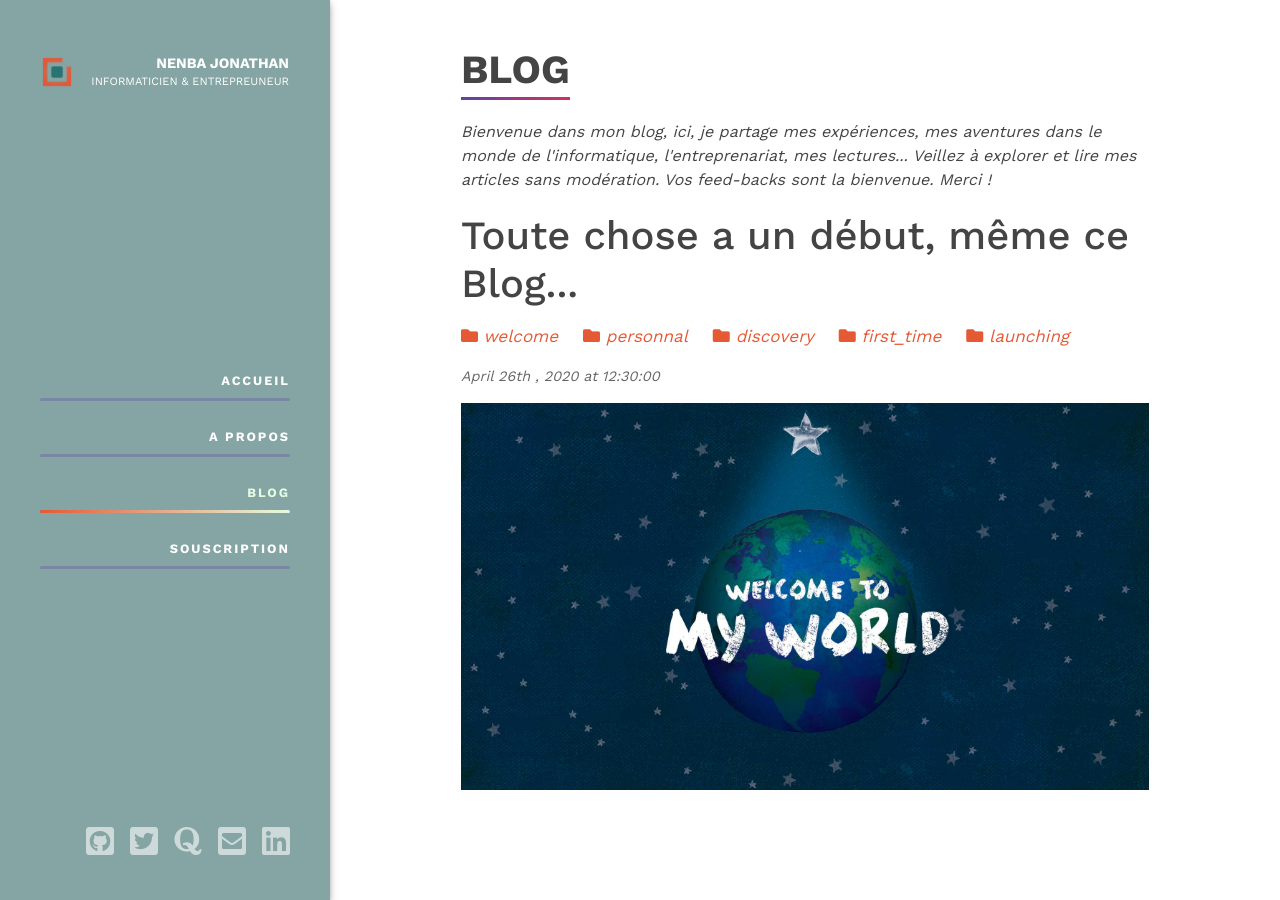
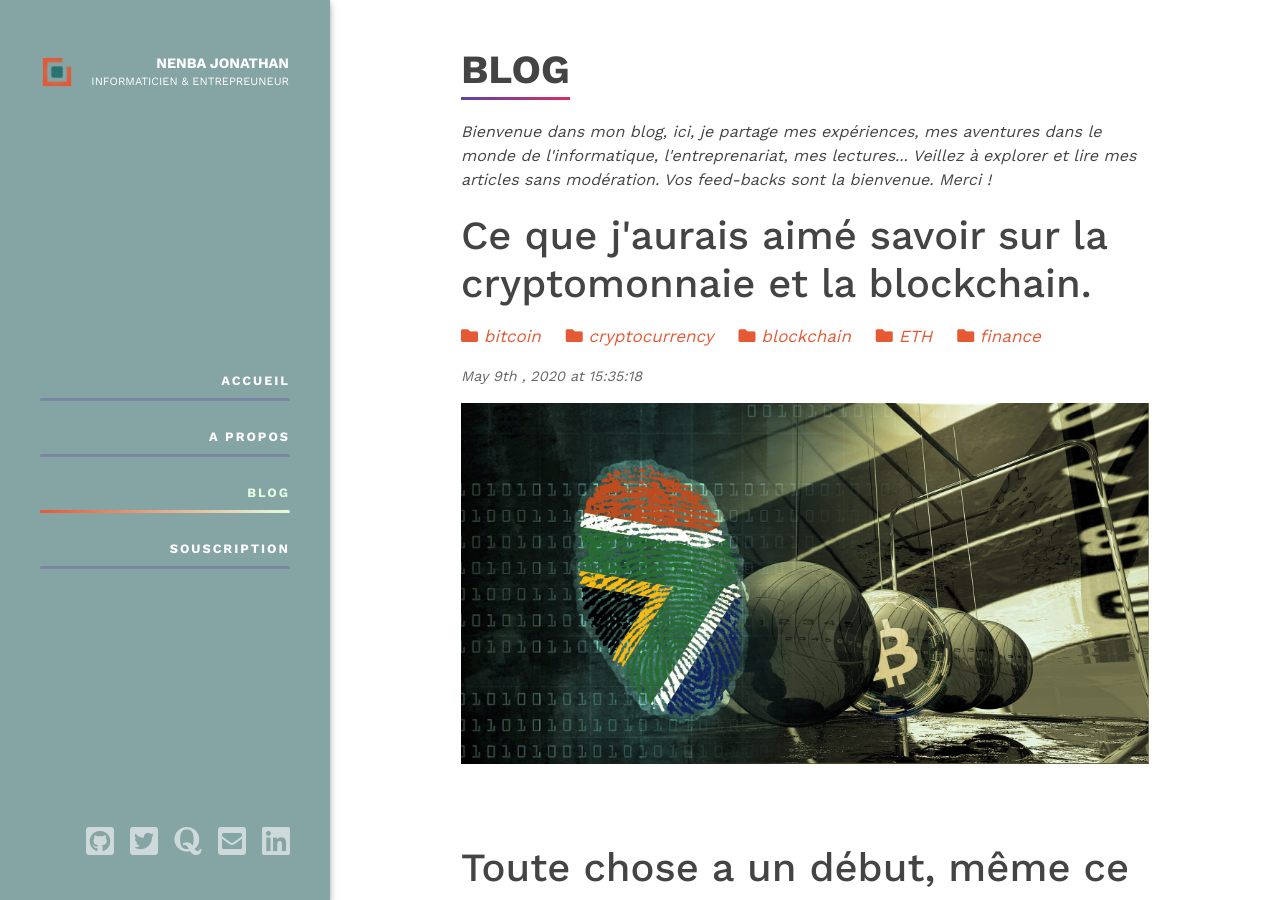
Before and after one commit to nejos97/nejos97.github.io, a Jekyll site: the page built from pages/blog.html, in a window 1280 px wide and 900 px high. Built offline with Jekyll 4.4.1, drawn with Linux system fonts in a browser that asks for light colours; some of the changed lines change nothing that is shown.

Commit message:
Ajout de mion article sur la cryptomonnaie et la blockchain

```diff
--- /dev/null
+++ b/_posts/2020-05-09-ce-que-jaurais-aime-savoir-sur-la-cryptomonnaie-et-la-blockchain.md
@@ -0,0 +1,106 @@
+---
+title: Ce que j'aurais aimé savoir sur la cryptomonnaie et la blockchain.
+layout: post
+date: '2020-05-09 15:35:18'
+categories:
+- bitcoin
+- cryptocurrency
+- blockchain
+- ETH
+- finance
+image: "/assets/images/posts/crypto-design-africa.jpg"
+visible: 1
+description: C'est quoi la cryptomonnaie et la blockchain ? Une breve introduction
+  a ses concepts et la finance numérique de demain.
+---
+
+### C'est quoi la Cryptomonnaie
+
+Une cryptomonnaie est une monnaie numérique ou virtuelle conçue pour fonctionner comme moyen d'échange. Il utilise la cryptographie pour sécuriser, vérifier et valider les transactions ainsi que pour contrôler la création des nouvelles unités de cette crypto-monnaie(On ne décide pas d'aller juste imprimer comme on le fait avec la monnaie fiduciaire : XAF, USD, EUR...)
+Les cryptomonnaie sont essentiellement des entrées(souvent limités) dans une base de données que personne ne peut modifier a moins que des conditions spécifique ne soit rempli(des conditions vraiment bizarres)
+Les cryptomonnaies fonctionnent à l'aide d'une technologie appelée blockchain(pas de crainte, on en reparle juste en bas).
+
+### La Blockchain
+Une blockchain est une technologie de stockage et de transmission d’information sans organe de contrôle(pas de contrôle centraliser). De manière technique, il s'agit d'une base de données distribué dont les informations sont vérifiées et groupées à intervalle de temps régulier en blocs, formant ainsi une chaîne les unes liées aux autres. On peut également dire que c'est une base de données distribuer(à travers le monde le plus souvent) qui gère une liste d'enregistrement(votre argent par exemple) protégé contre toute falsification et modifications. C'est dont un gros livre qui garde et traite toute les transactions effectuées depuis le démarrage d'un système(le lancement de la cryptomonnaie).
+
+Il faut savoir que beaucoup de monnaie virtuelle et de cryptomonnaie utilisent les chaînes de blocs pour leur sécurité. Satashi Nakamoto, l'inventeur du bitcoin, a été le premier a appliquer une chaîne de block décentralisée. Les transactions sur une chaîne de blocs sont très difficiles à annuler.
+
+Au-delà de son aspect monétaire, cette technologie de stockage décentralisé d'information pourrait avoir de multiples applications nécessitant une sécurisation des échanges sans passer par un organisme centralisateur, ou une traçabilité infalsifiable.
+
+### Concept clé de la Cryptomonnaie
+
+Avant de continue, je voulais vous montrer quelques mots et concept a maîtriser pour être à l'aise dans ce domaine.
+
+**Decentralisation**: Décrit un système où il n'y a pas de points de défaillance centralisés (par exemple, un pilier qui maintient toute une structure en place), ou une organisation qui n'a pas de figure d'autorité centrale. Le Bitcoin est un exemple de système décentralisé.
+
+**Emission**: L'émission, également connue sous le nom de courbe d'émission, taux d'émission et calendrier d'émission, est la vitesse à laquelle de nouvelles pièces sont créées et lancées. L'émission se réfère à la vitesse/taux à laquelle de nouvelles pièces sont frappées et libérées comme dicté par les protocoles écrits sur le logiciel d'une blockchain donnée.
+
+**Genesis Block**: C'est le premier bloc de données qui est traité et validé pour former une nouvelle blockchain, généralement appelée «bloc 0» ou «bloc 1».
+
+**Hash**: Techniquement, une fonction de hachage est un code de sortie (unique et alphanumérique) que nous obtenons à partir d'une chaîne d'entrée, ce qui nous permet de savoir si la chaîne d'origine a été modifiée. Il est produit à partir d'un algorithme et assure l'entrée en crypté.
+
+**Wallet**: Analogue à un compte bancaire en ligne ou à un logiciel client de messagerie. Les portefeuilles de cryptomonnaie sont une interface qui permet aux utilisateurs de stocker, d'envoyer et de recevoir des cryptomonnaies. Il existe 3 catégories populaires de portefeuilles, "Custodial" - où la sécurité des clés privées (et par proxy, les cryptomonnaies elles-mêmes) sont gérées par un tiers, "Hot" - portefeuilles destinés à un usage fréquent et "Cold" - portefeuilles qui sont destiné à un stockage sécurisé et à long terme.
+
+**Wallet Adresse**: Les adresses de portefeuille, également clairement appelées adresses, sont la chaîne alphanumérique où vos cryptomonnaies sont stockées. Un exemple d'adresse de portefeuille sur le protocole Bitcoin est "3Meyr94nMxjXTvi9sM1Qgn6iSTqyqmcWaA" (C'est mon adresse bitcoin ici.)
+
+**Mining**: C'est le processus des mineurs vérifiant et ajoutant des records de transaction dans un bloc. Le mineur qui réussit l'extraction sera récompensé par une pièce. Le processus de vérification nécessite généralement que le mineur utilise un matériel spécifique pour extraire et connecté à Internet.
+
+**Transaction Fee**: Du temps et des ressources sont nécessaires pour que les mineurs et les variateurs hachent et signent un bloc sur la blockchain, des frais de transaction que les utilisateurs de la blockchain sont un mécanisme d'incitation pour les mineurs et les validateurs pour qu'ils continuent à jouer leur rôle et à sécuriser le réseau avec des pouvoirs de calcul. Les frais de transaction sont généralement nominaux et basés sur le marché libre, où les utilisateurs peuvent définir le montant des frais qu'ils sont prêts à payer et les mineurs en mesure de définir la préférence pour la transaction à exploiter et à récompenser jusqu'à ce qu'un équilibre soit atteint.
+
+**White Paper**: Dans le contexte de l'industrie des cryptomonnaies, un livre blanc est souvent publié avant le lancement d'un projet de crypto/blockchain pour expliquer les problèmes que le projet vise à résoudre ainsi que les mesures qu'il prendra pour y remédier. Le premier livre blanc qui a lancé la tradition de publier un livre blanc avec le lancement d'un projet est le célèbre livre blanc bitcoin publié en octobre 2008 par le pseudonyme Satoshi Nakamoto. Ce qui explique brièvement la nécessité d'un système de paiement numérique peer-to-peer et comment le bitcoin fonctionnera en 8 courtes pages.
+
+**Airdrop**: fait référence à la distribution d'une réserve de jetons, généralement aux utilisateurs qui ont effectué certaines actions ou remplissent certains critères.
+
+Pour une liste plus détaillée des concepts [cliquer ici](https://www.coingecko.com/en/glossary)
+
+### Quels Cryptomonnaie choisir
+
+S'il y a une chose qui va beaucoup vous étonner dans la cryptomonnaie ce qu'il en existe énormément et selon tous les goûts. En fait la chose que vous devrait toujours garder en tête, c'est le projet que soutient la cryptomonnaie, car chaque cryptomonnaie doit avoir un problème à résoudre et avoir définie également comment il compte résoudre le problème. Faite surtout attention il y a d'autre groupe de personne qui se cache derrière le mot crytomonnaie, blockchain pour arnaquer les gens. Je vous conseillerais donc de faire d'avantage de recherche concerne le projet de cryptomonnaie qui vous a le plus attiré.
+Ici, je vais vous proposer juste quelque cryptomonnaie qui sont les plus répandues et ayant fais leur preuve.
+
+ - **Le Bitcoin**
+Premièrement introduit en 2008 par le whitepaper sur le projet, c'est la première cryptomonnaie décentraliser. Comme internet, il n'est pas contrôlé pas une entité central et du coup tout le monde peut l'utiliser a ça guise. Le bitcoin peut être découpé facilement en plusieurs petites unités et peut facilement être trader et stocker. C'est la manière la plus rapide, simple, et plus sécuriser de transférer et stocker de l'argent.
+
+ - **L'Ethereum**
+Créer en 2014 et très similaire au Bitcoin avec ça Blockchain conçu avec la capacité de supporter les smart contracts(ils aident l'échange de l'argent, des propriétés et autres articles de manière transparente tout en évitant le conflit lié au personne tiers.).
+
+ - **Litecoin**
+Le litecoin a été mis en service en 2011. Il est aussi similaire au Bitcoin, malgré ses blocs qui sont générer plus rapidement et il dispose de nombre de pièces plus important.
+
+ - **Stellar Lumens**
+Stellar Lumen est une cryptomonnaie créer par le Réseau Stellar. Il fonctionne presque de la même manière que le bitcoin, et joue le rôle de passerelle avec les cryptomonnaie qui ne sont pas rependue directement sur un marche.
+
+### Comment acheter Cryptomonnaies
+
+Menant que vous savais ce que c'est la cryptomonnaie, c'est excitant, je sais menant nous allons voir comment vous pouvez vous en procurer facilement.
+
+Premièrement, vous pouvez acheter chez des personnes que vous connaissez dans votre entourage et qui en dispose ou encore acheter sur les exchange. Achetés des cryptomonnaie est aussi simple qu'acheter des cash. Mais sachez que tout cela dépends de votre position géographique et de la plate-forme ou vous voulez acheter.
+
+Menant que vous savez comment acheter, parlons menant de comment stocker ses cryptomonnaie. Il faut d'abord se créer un protefeuille(Wallet) c'est à l'intérieur que vous allez stocker les cryptomonnaie. Votre portefeuille peut être en ligne : chez votre exchange ou une autre plateforme de wallet simple ; ou encore hors-ligne dans ce cas on utiliser le plus souvent des hardware wallet ou paper wallet. Les portefeuille hors-ligne sont le plus souvent appelé cold wallet.
+
+Il existe plusieurs services de portefeuille de cryptomonnaie vous pouvez faire des recherche et en choisir une qui vous convient. Choisissez surtout un service qui propose des portefeuilles de plusieurs cryptomonnaies(les plus populaires surtout).
+
+Une fois que votre portefeuille est bien configurer, il ne vous reste plus qu'à choisir ou acheter les cryptomonnaies. Les exhcange comme Bitpesa, Luno, Busha, Coinbase, Binance, Pursa... Sont quelques exemples parmi tant d'autres. Ses exhange le plus souvent demande de remplir un formulaire pour l'identification, c'est le résultat de la régulation KYC(Know-Your-Customer) dans le but de freiner les activités frauduleuses et a protéger tout le monde.
+
+La plupart des plate-formes d'échange de cryptomonnaie retire certains frais pour le service rendu(achat ou vente)
+
+### Les entreprises leader dans le domaine
+
+Le domaine de la cryptomonnaie aujourd'hui est une mine d'or encore en voix d'exploitation. Beaucoup d'entreprises se sont lancé dans ce domaine et du coup la guerre est vraiment sans pitié. Les hackers quant à eux font leur part de travail egalement(dérobez le maximum d'ignorant.). À l'heure ou j'écris cet article, le monopole de la cryptomonnaie est détenue par la chine après vient les Etats-Unis. Ce monopole ce juge surtout par la quantité de cryptomonnaie détenue par ses entreprises.
+
+ - [Binance](https://binance.com/) : La plateforme de cryptomonnaie mondiale qui permet d'échange plus de 100 cryptomonnaies. Elle est considérée comme la plus grande plateforme d'échange de cryptomonnaie dans le monde en terme de volume.
+ - [Coinbase](https://www.coinbase.com/): Est un portefeuille de devise numérique et une plateforme d'échange de cryptomonnaie permettant d'acheter, vendre et stocker des Bitcoin, Ethereum, Litecoin, Bitcoin Cash et plusieurs autre cryptomonnaie.
+ - [Blockchain](https://www.blockchain.com/fr/): Est un service d'exploitation de la blockchain du Bitcoin et de L'Ethereum, mais aussi un portefeuille de cryptomonnaie supportant le Bitcoin, L'Ethereum et le Bitcoin Cash. Il fournit également des données de statistique sur le Bitcoin et l'Ethereum.
+ - [Luno](https://www.luno.com/fr/): Est une société liée au Bitcoin dont le siège est a londres. Luno facilite le stockage et les transaction bitcoin tels que l'achat, la vente et le paiement via leurs services de portefeuille bitcoin. Ils opèrent également des échanges entre les monnaies traditionnelles et le bitcoin.
+ - [Kraken](https://www.kraken.com/): Est une plateforme web d'échange de cryptomonnaies, fondée en 2011 et basée à San Francisco, dont le PDG est Jesse Powell. Celle-ci permet l'échange de plusieurs monnaies fiduciaires vers un panel de cryptomonnaies comme : Bitcoin Bitcoin Cash Ether Litecoin Dash Monero Ripple
+
+### Et l'Afrique dans tout ça ?
+
+L'Afrique pourrait bien être la prochaine frontière de cryptomonnaie. Certains économistes disent que c'est une innovation de rupture qui va fleurir sur le continent.
+
+Selon le site web d'information en matière de la crytomonnaie en Afrique, les principaux pays utilisant le plus le Bitcoin sont l'Afrique du Sud et le Botswana, le Ghana, le Kenya, le Nigeria et le Zimbabwe. Il y aura environ 725 millions d'abonnés à la téléphonie mobile en Afrique d'ici 2020, selon la GSM Association, qui représente les intérêts des opérateurs mobiles dans le monde. Cela signifie que plus d'Africains auront les outils pour se connecter à l'écosystème de la cryptomonnaie.
+
+Le fait que les gouvernements africains ne réglementent pas actuellement la cryptomonnaie peut être un facteur qui stimule sa croissance sur le continent ; cependant, rien ne garantit que les gouvernements ne changeront pas leur état d'esprit actuel.
+
+Craignant un effondrement du secteur bancaire, les Africains sans accès aux comptes bancaires pourraient être attirés par la crypto-monnaie(les transactions Bitcoin aident à éliminer les goulots d'étranglement procéduraux qui affligent les services bancaires et financiers traditionnels.).
+L'une des raisons qui fait de l'Afrique le terrain de jeu parfait de la cryptomonnaie est que les experts de l'industrie pensent que la crypto-monnaie existera pendant des années. Le fait que les utilisateurs de Bitcoin puissent envoyer de l'argent à peu près partout où il y a une connexion Internet pour des frais relativement faibles et sans interférence de tiers est un avantage que les devises standards émis par le gouvernement ne peuvent pas offrir.
--- a/pages/about.html
+++ b/pages/about.html
@@ -2,8 +2,6 @@
 title: A propos
 permalink: /about/
 ---
-
-
 
 <!DOCTYPE html>
 <html lang="en">
@@ -56,7 +54,7 @@ permalink: /about/
   </main>
 
   {% if page.url != '/' %}
-  {% include footer.html %}
+    {% include footer.html %}
   {% endif %}
 
 </body>
```
Also changed, not shown: assets/images/posts/crypto-design-africa.jpg (added).
